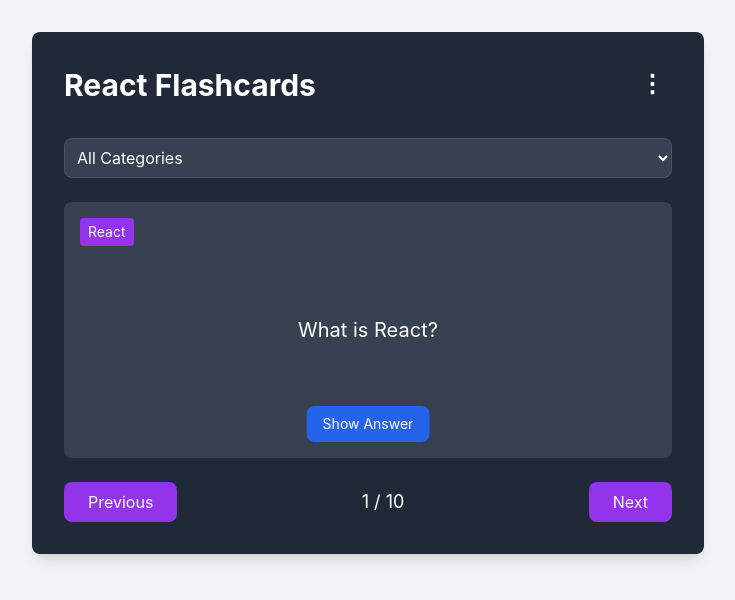
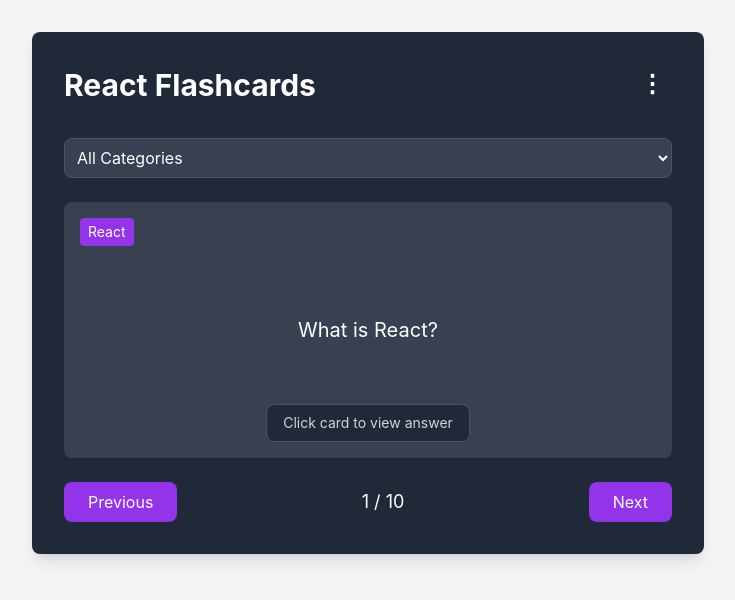
Before and after one commit to Kamaruddheen/react-example, a React (Vite) app: page /flashcards in a window 1280 px wide. Shown: the top 600 px of the page, without its empty margins (272-1007 px from the left). Built offline with nearby package versions, Linux system fonts and the light colour scheme; the HTML template or start-up script is replaced by a standard one.

Commit message:
fix: flip (click) the card the see answer

```diff
--- a/src/Components/Examples/Flashcards/Flashcards.css
+++ b/src/Components/Examples/Flashcards/Flashcards.css
@@ -176,31 +176,28 @@
   }
 }
 
-.show-answer-button {
+/* Add tooltip styles */
+.card-tooltip {
   @apply absolute bottom-4 left-1/2 transform -translate-x-1/2
-    bg-blue-600 text-white py-2 px-4 rounded-lg
-    hover:bg-blue-500 transition-colors duration-200
-    text-sm;
+    bg-gray-800 text-gray-300 py-2 px-4 rounded-lg
+    text-sm border border-gray-600;
+  animation: fadeIn 0.3s ease-out;
+  white-space: nowrap;
 }
 
-.answer-preview {
-  @apply absolute bottom-16 left-0 right-0
-    bg-gray-800 p-4 rounded-lg mx-4
-    border border-gray-600;
-  animation: fadeIn 0.2s ease-out;
-}
-
-.answer-text {
-  @apply text-gray-300 text-sm !important;
+.card-tooltip::before {
+  content: "";
+  @apply absolute -top-2 left-1/2 transform -translate-x-1/2
+    border-8 border-transparent border-b-gray-800;
 }
 
 @keyframes fadeIn {
   from {
     opacity: 0;
-    transform: translateY(10px);
+    transform: translate(-50%, 10px);
   }
   to {
     opacity: 1;
-    transform: translateY(0);
+    transform: translate(-50%, 0);
   }
 }
--- a/src/Components/Examples/Flashcards/Flashcards.jsx
+++ b/src/Components/Examples/Flashcards/Flashcards.jsx
@@ -16,6 +16,7 @@ const Flashcards = () => {
   const [showOptions, setShowOptions] = useState(false);
   const optionsRef = useRef(null);
   const [showAnswer, setShowAnswer] = useState(false);
+  const [showTooltip, setShowTooltip] = useState(true);
 
   // Close dropdown when clicking outside
   useEffect(() => {
@@ -110,6 +111,12 @@ const Flashcards = () => {
     );
     setCards(cards.map((card) => ({ ...card, isFlipped: false })));
     setShowAnswer(false);
+  };
+
+  // Hide tooltip after first flip
+  const handleFirstFlip = () => {
+    setShowTooltip(false);
+    flipCard();
   };
 
   return (
@@ -241,23 +248,16 @@ const Flashcards = () => {
               className={`card ${
                 filteredCards[currentIndex].isFlipped ? "flipped" : ""
               }`}
-              onClick={flipCard}
+              onClick={handleFirstFlip}
             >
               <div className="card-front">
                 <div className="category-tag">
                   {CATEGORIES[filteredCards[currentIndex].category]}
                 </div>
                 <p>{filteredCards[currentIndex].question}</p>
-                {showAnswer && (
-                  <div className="answer-preview">
-                    <p className="answer-text">
-                      {filteredCards[currentIndex].answer}
-                    </p>
-                  </div>
+                {showTooltip && (
+                  <div className="card-tooltip">Click card to view answer</div>
                 )}
-                <button className="show-answer-button" onClick={toggleAnswer}>
-                  {showAnswer ? "Hide Answer" : "Show Answer"}
-                </button>
               </div>
               <div className="card-back">
                 <div className="category-tag">
```
